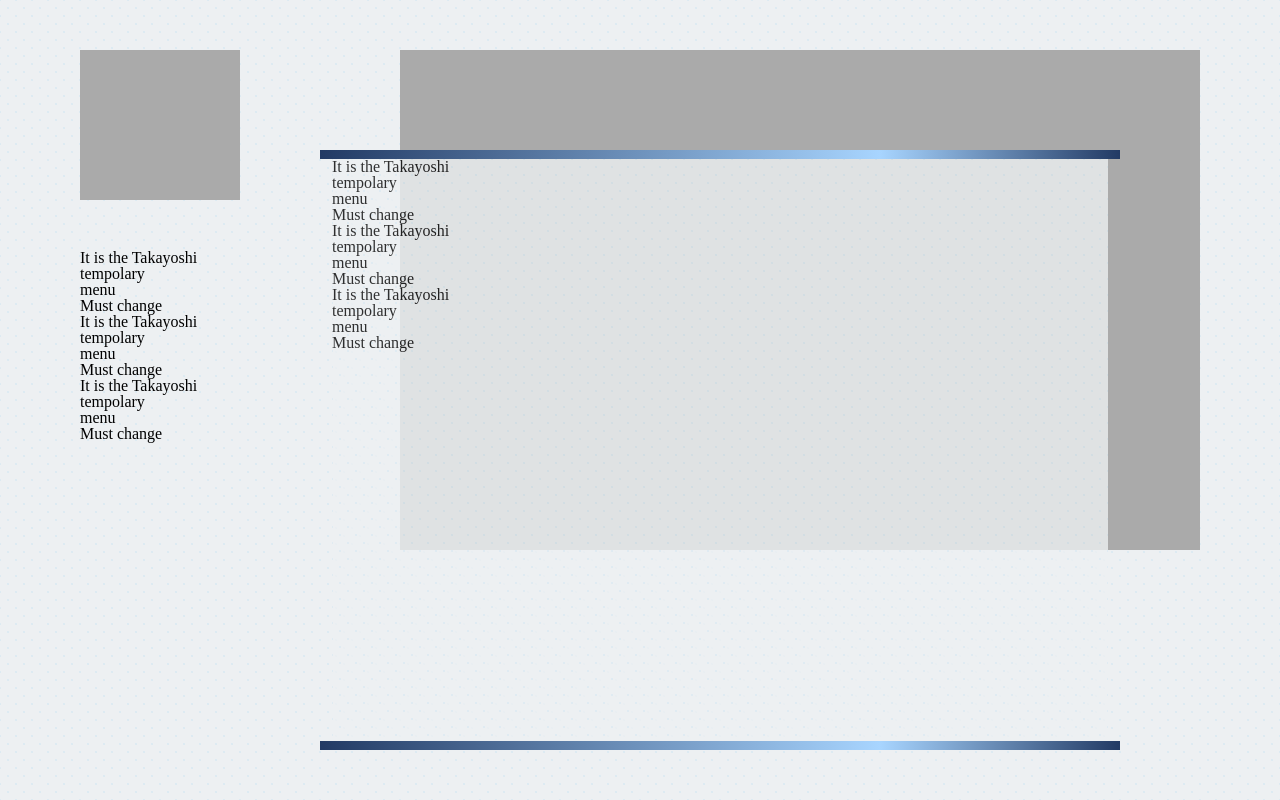
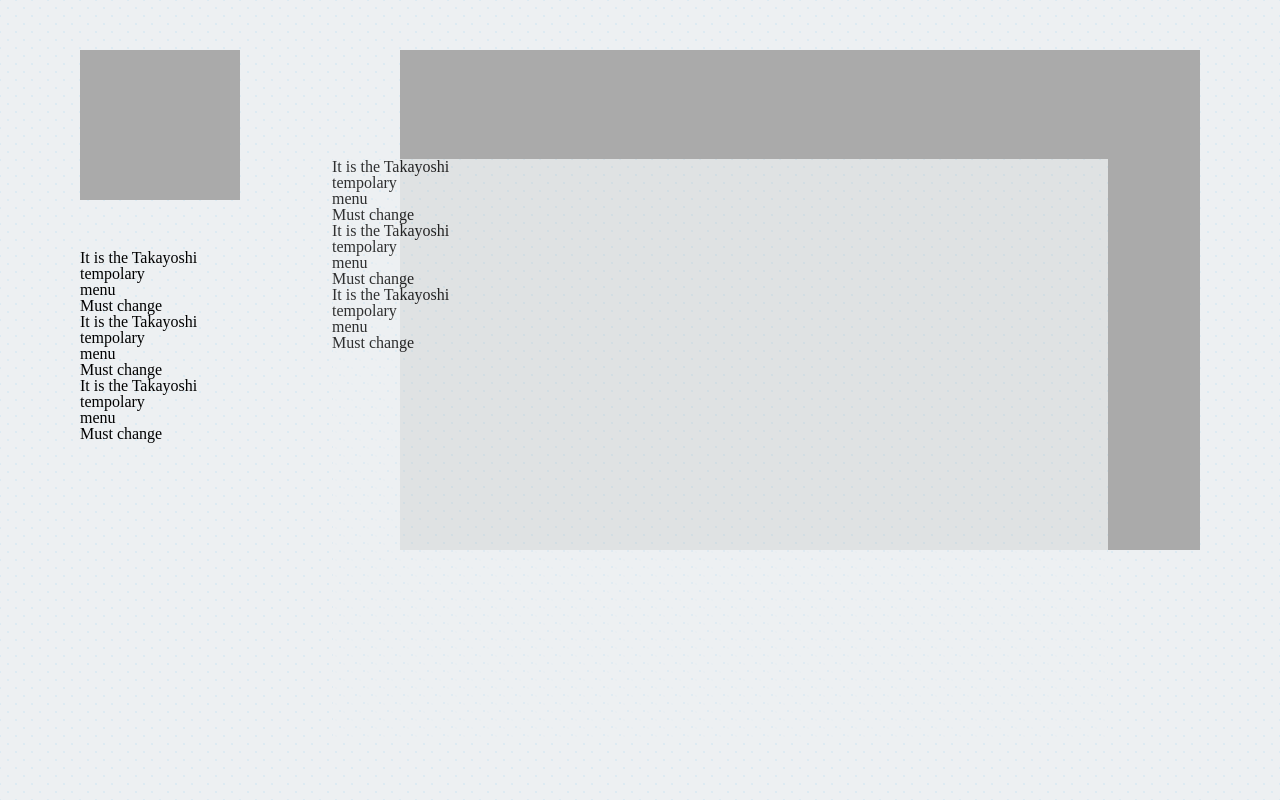
Before and after one commit to TacoSky/takayoshi, a Django app: page / in a window 1280 px wide. Run offline with Django 3.2, Linux system fonts and the light colour scheme.

Commit message:
aveilable extand

```diff
--- a/mysite/takayoshi/templates/elem/area-main.html
+++ /dev/null
@@ -1,27 +0,0 @@
-
-    <div id="main-bar-u" class="style-grad-HB"></div>
-    <div id="main-box-c" class="style-tdot">
-
-
-        <p>It is the Takayoshi</p>
-        <p>tempolary</p>
-        <p>menu</p>
-        <p>Must change</p>
-        <p></p>
-
-        <p>It is the Takayoshi</p>
-        <p>tempolary</p>
-        <p>menu</p>
-        <p>Must change</p>
-        <p></p>
-
-        <p>It is the Takayoshi</p>
-        <p>tempolary</p>
-        <p>menu</p>
-        <p>Must change</p>
-        <p></p>
-
-
-
-    </div>
-    <div id="main-bar-d" class="style-grad-HB"></div>
--- a/mysite/takayoshi/templates/elem/base.html
+++ b/mysite/takayoshi/templates/elem/base.html
@@ -3,16 +3,16 @@
 <html lang="{{ LANGUAGE_CODE|default:"en-us" }}">
 
     <head>
-        {# Load header #}
-        {% include "elem/header.html" %}
+        <meta charset="UTF-8">
+        <title>{% block title %}base title{% endblock %}</title>
+        <meta name="viewport" content="width=device-width, initial-scale=1.0">
+        <link href="{% static 'css/takayoshi.css' %}" rel="stylesheet">
+        <script type='text/javascript'  src="{% static 'js/takayoshi.js' %}"></script>
     </head>
 
     <body>
-
         <div id="area-back" class="style-tdot">
             <div id="area-logo">
-                {# Load logo #}
-                {% include "elem/area-logo.html" %}
             </div>
 
             <div id="area-menu">
@@ -20,14 +20,15 @@
                 {% include "elem/area-menu.html" %}
             </div>
 
-            <div id="area-wind">
-                {# Load logo #}
-                {% include "elem/area-wind.html" %}
+            <div id="area-wind" class="shadow-1">
             </div>
 
-            <div id="area-main">
-                {# Load logo #}
-                {% include "elem/area-main.html" %}
+            <div id="area-main" class="shadow-2">
+                <div id="main-bar-u" class="grad-HB"></div>
+                <div id="main-box-c" class="style-tdot">
+                    {% block maincontent %}{% endblock %}
+                </div>
+                <div id="main-bar-d" class="grad-HB"></div>
             </div>
 
         </div>
--- a/mysite/takayoshi/templates/elem/header.html
+++ /dev/null
@@ -1,7 +0,0 @@
-{% load staticfiles %}
-
-    <meta charset="UTF-8">
-    <title>{% block title %}base title{% endblock %}</title>
-    <meta name="viewport" content="width=device-width, initial-scale=1.0">
-    <link href="{% static 'css/takayoshi.css' %}" rel="stylesheet">
-    <script type='text/javascript'  src="{% static 'js/takayoshi.js' %}"></script>
--- a/mysite/takayoshi/templates/index.html
+++ b/mysite/takayoshi/templates/index.html
@@ -5,5 +5,25 @@
 {# set title #}
 {% block title %}index page{% endblock title %}
 
-{# load page #}
+{# expand header #}
 {% block extrahead %}{% endblock %}
+
+{% block maincontent %}
+    <p>It is the Takayoshi</p>
+    <p>tempolary</p>
+    <p>menu</p>
+    <p>Must change</p>
+    <p></p>
+
+    <p>It is the Takayoshi</p>
+    <p>tempolary</p>
+    <p>menu</p>
+    <p>Must change</p>
+    <p></p>
+
+    <p>It is the Takayoshi</p>
+    <p>tempolary</p>
+    <p>menu</p>
+    <p>Must change</p>
+    <p></p>
+{% endblock %}
```
Also changed, not shown: mysite/takayoshi/templates/elem/area-logo.html (deleted), mysite/takayoshi/templates/elem/area-wind.html (deleted).
